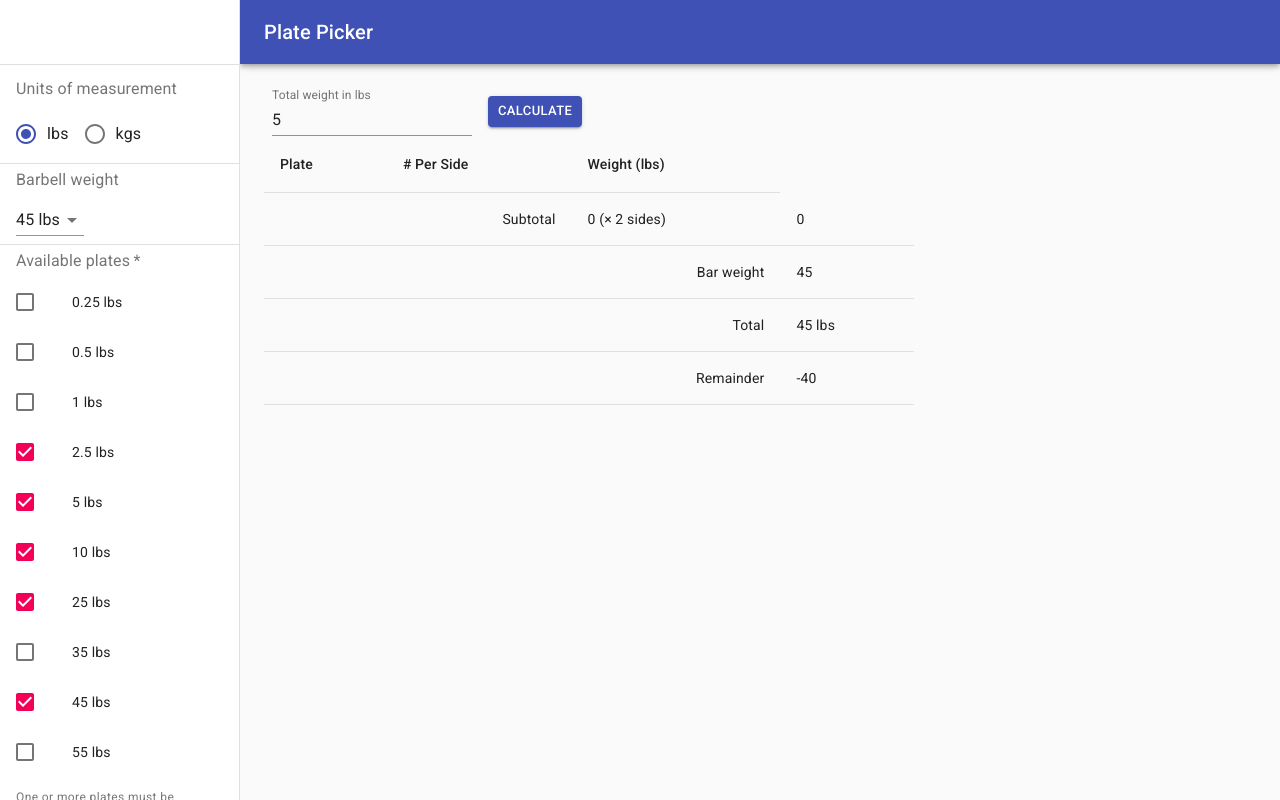
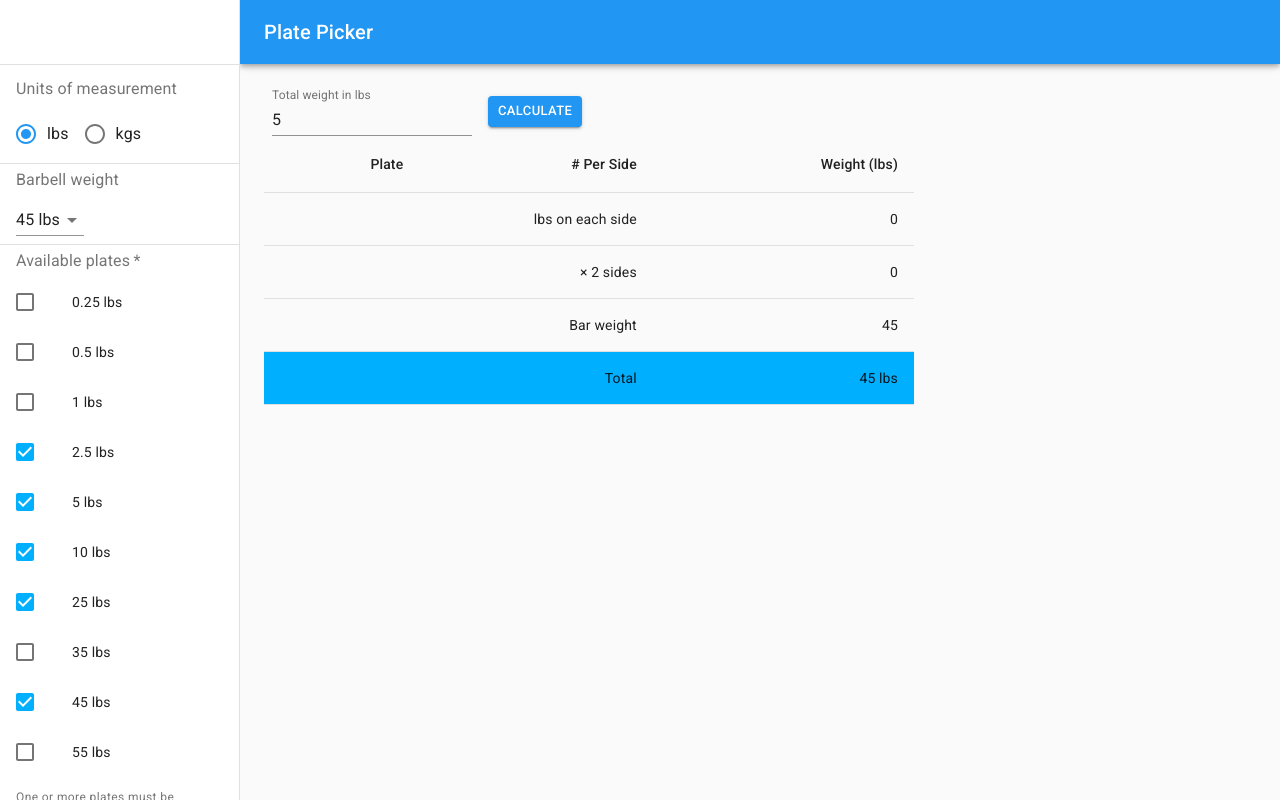
Before and after one commit to BillyBunn/plate-picker, a React (Create React App) app: page / in a window 1280 px wide. Both pictures are taken after typing "5" into the empty fields and a click on the button "CALCULATE". Built offline with nearby package versions, Linux system fonts and the light colour scheme.

Commit message:
cleans up form

```diff
--- a/src/App.js
+++ b/src/App.js
@@ -1,17 +1,39 @@
 import React from 'react';
 import CssBaseline from '@material-ui/core/CssBaseline';
+import { ThemeProvider } from '@material-ui/styles';
+import { createMuiTheme } from '@material-ui/core/styles';
+import blue from '@material-ui/core/colors/blue';
+import red from '@material-ui/core/colors/red';
+import lightBlue from '@material-ui/core/colors/lightBlue';
 
 import Page from './components/Page';
-import { reducer, initialState } from './Context';
+import { reducer, defaultState } from './Context';
 
 export const Application = React.createContext({ state: null, dispatch: null });
 
+const theme = createMuiTheme({
+  palette: {
+    primary: blue,
+    secondary: lightBlue,
+    error: red
+  }
+});
+
 export default function App() {
-  const [state, dispatch] = React.useReducer(reducer, initialState);
+  const initialState = () => JSON.parse(window.localStorage.getItem('plate-picker')) || defaultState;
+
+  const [state, dispatch] = React.useReducer(reducer, initialState());
+
+  React.useEffect(() => {
+    window.localStorage.setItem('plate-picker', JSON.stringify(state));
+  }, [state]);
+
   return (
     <Application.Provider value={{ state, dispatch }}>
-      <CssBaseline />
-      <Page />
+      <ThemeProvider theme={theme}>
+        <CssBaseline />
+        <Page />
+      </ThemeProvider>
     </Application.Provider>
   );
 }
--- a/src/Context.js
+++ b/src/Context.js
@@ -1,4 +1,4 @@
-export const initialState = {
+export const defaultState = {
   currentUnits: 'lbs',
   currentBar: { lbs: 45, kgs: 20 },
   bars: {
@@ -34,7 +34,7 @@ export const initialState = {
   currentWeight: null
 };
 
-export const reducer = (state = initialState, action) => {
+export const reducer = (state = defaultState, action) => {
   const { type, payload } = action;
   switch (type) {
     case 'TOGGLE_UNITS':
--- a/src/components/WeightForm.js
+++ b/src/components/WeightForm.js
@@ -43,7 +43,6 @@ const WeightForm = () => {
         label={`Total weight in ${state.currentUnits}`}
         id="margin-none"
         className={classes.textField}
-        // helperText="Some important text"
         autoComplete={`Total weight in ${state.currentUnits}`}
         type="number"
         onChange={handleWeightChange}
--- a/src/components/WeightTable.js
+++ b/src/components/WeightTable.js
@@ -5,7 +5,7 @@ import TableBody from '@material-ui/core/TableBody';
 import TableCell from '@material-ui/core/TableCell';
 import TableHead from '@material-ui/core/TableHead';
 import TableRow from '@material-ui/core/TableRow';
-
+import { useTheme } from '@material-ui/styles';
 import { Application } from '../App';
 
 const useStyles = makeStyles(theme => ({
@@ -16,6 +16,11 @@ const useStyles = makeStyles(theme => ({
   },
   table: {
     maxWidth: 650
+  },
+  totalRow: {
+    background: theme.palette.secondary.main,
+    color: theme.palette.primary.main
+    // color: '#ffffff'
   }
 }));
 
@@ -24,7 +29,8 @@ function createData(weight, qty, sub) {
 }
 
 const WeightTable = props => {
-  const classes = useStyles();
+  const theme = useTheme();
+  const classes = useStyles(theme);
   const { state } = React.useContext(Application);
 
   const rows = state.currentWeight.plates.map(({ weight, qty }) =>
@@ -38,49 +44,61 @@ const WeightTable = props => {
     <Table className={classes.table}>
       <TableHead>
         <TableRow>
-          <TableCell>Plate</TableCell>
-          <TableCell># Per Side</TableCell>
-          <TableCell>Weight ({state.currentUnits})</TableCell>
+          <TableCell align="right">Plate</TableCell>
+          <TableCell align="right"># Per Side</TableCell>
+          <TableCell align="right">Weight ({state.currentUnits})</TableCell>
         </TableRow>
       </TableHead>
       <TableBody>
         {rows.map(row => (
           <TableRow key={row.weight}>
-            <TableCell component="th" scope="row">
+            <TableCell component="th" scope="row" align="right">
               {row.weight}
             </TableCell>
-            <TableCell>{row.qty}</TableCell>
-            <TableCell>{row.sub}</TableCell>
+            <TableCell align="right">{row.qty}</TableCell>
+            <TableCell align="right">{row.sub}</TableCell>
           </TableRow>
         ))}
 
         <TableRow>
           <TableCell colSpan={2} align="right">
-            Subtotal
+            {state.currentUnits} on each side
           </TableCell>
-          <TableCell>
-            {totalPerSide} (&times; 2 sides)
+          <TableCell align="right">{totalPerSide}</TableCell>
+        </TableRow>
+
+        <TableRow>
+          <TableCell colSpan={2} align="right">
+            &times; 2 sides
           </TableCell>
-          <TableCell>{totalPerSide * 2}</TableCell>
+          <TableCell align="right">{totalPerSide * 2}</TableCell>
         </TableRow>
+
         <TableRow>
-          <TableCell colSpan={3} align="right">
+          <TableCell colSpan={2} align="right">
             Bar weight
           </TableCell>
-          <TableCell>{state.currentBar[state.currentUnits]}</TableCell>
+          <TableCell align="right">
+            {state.currentBar[state.currentUnits]}
+          </TableCell>
         </TableRow>
-        <TableRow>
-          <TableCell colSpan={3} align="right">
+
+        <TableRow className={classes.totalRow}>
+          <TableCell colSpan={2} align="right">
             Total
           </TableCell>
-          <TableCell>{state.currentWeight.totalWeight} {state.currentUnits}</TableCell>
+          <TableCell align="right">
+            {state.currentWeight.totalWeight} {state.currentUnits}
+          </TableCell>
         </TableRow>
-        <TableRow>
-          <TableCell colSpan={3} align="right">
-            Remainder
-          </TableCell>
-          <TableCell>{state.currentWeight.remainder}</TableCell>
-        </TableRow>
+        {state.currentWeight.remainder > 0 && (
+          <TableRow>
+            <TableCell colSpan={2} align="right">
+              Remainder
+            </TableCell>
+            <TableCell align="right">{state.currentWeight.remainder}</TableCell>
+          </TableRow>
+        )}
       </TableBody>
     </Table>
   );
```
Also changed, not shown: src/components/DrawerForm.js (+2 -7 lines).
